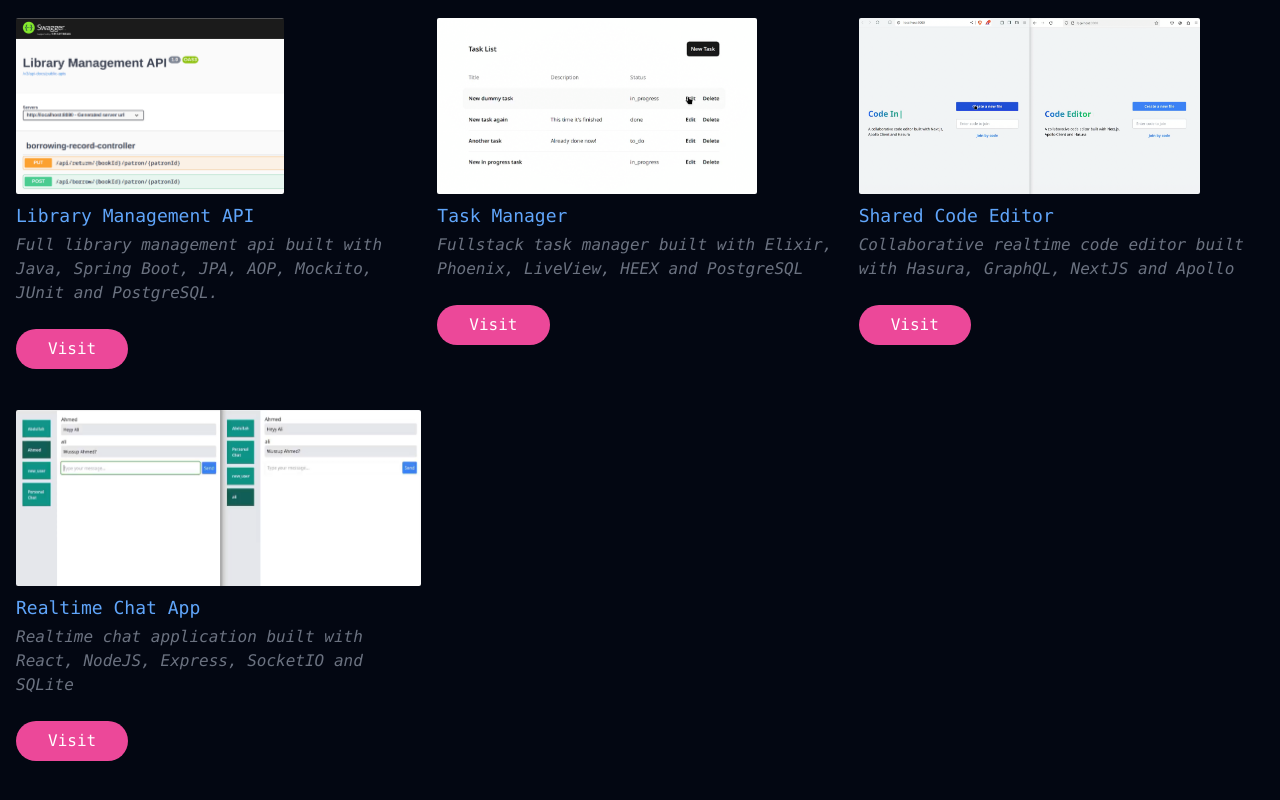
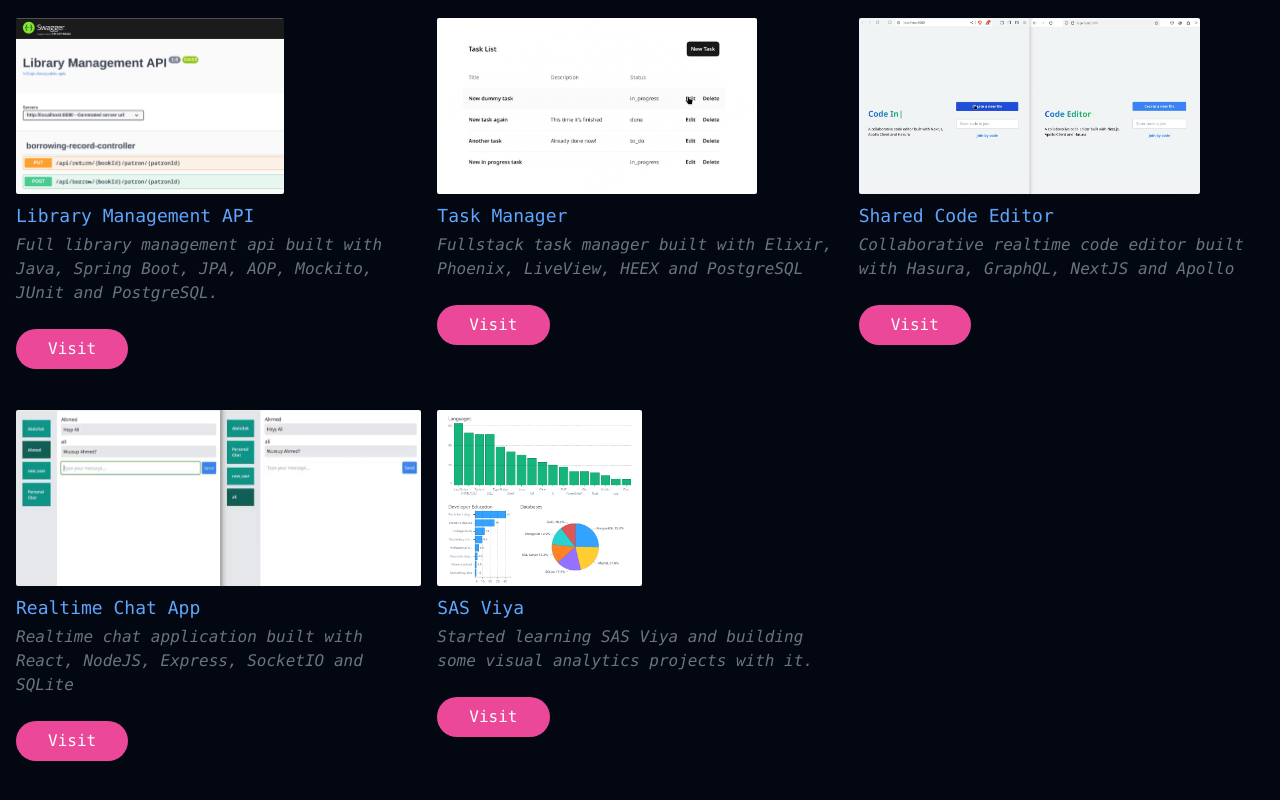
Before and after one commit to PandaX185/portfolio, a Next.js app: page / in a window 1280 px wide. Shown: the part 3998-4798 px from the top of the page. Built offline with nearby package versions, Linux system fonts and the light colour scheme.

Commit message:
feat: Add SAS Viya project to PostCollegeBlock
- Add SAS Viya project to the PostCollegeBlock component, showcasing the learning and building of visual analytics projects with SAS Viya.

```diff
--- a/components/PostCollegeBlock.tsx
+++ b/components/PostCollegeBlock.tsx
@@ -37,6 +37,12 @@
         title="Realtime Chat App"
         description="Realtime chat application built with React, NodeJS, Express, SocketIO and SQLite"
         imageUrl="/realtime-chat.png"
+        link="https://github.com/PandaX185/real-time-chat"
+      />
+      <CardBlock
+        title="SAS Viya"
+        description="Started learning SAS Viya and building some visual analytics projects with it."
+        imageUrl="/sas.png"
         link="https://github.com/PandaX185/real-time-chat"
       />
     </div>
```
Also changed, not shown: public/sas.png (added).
